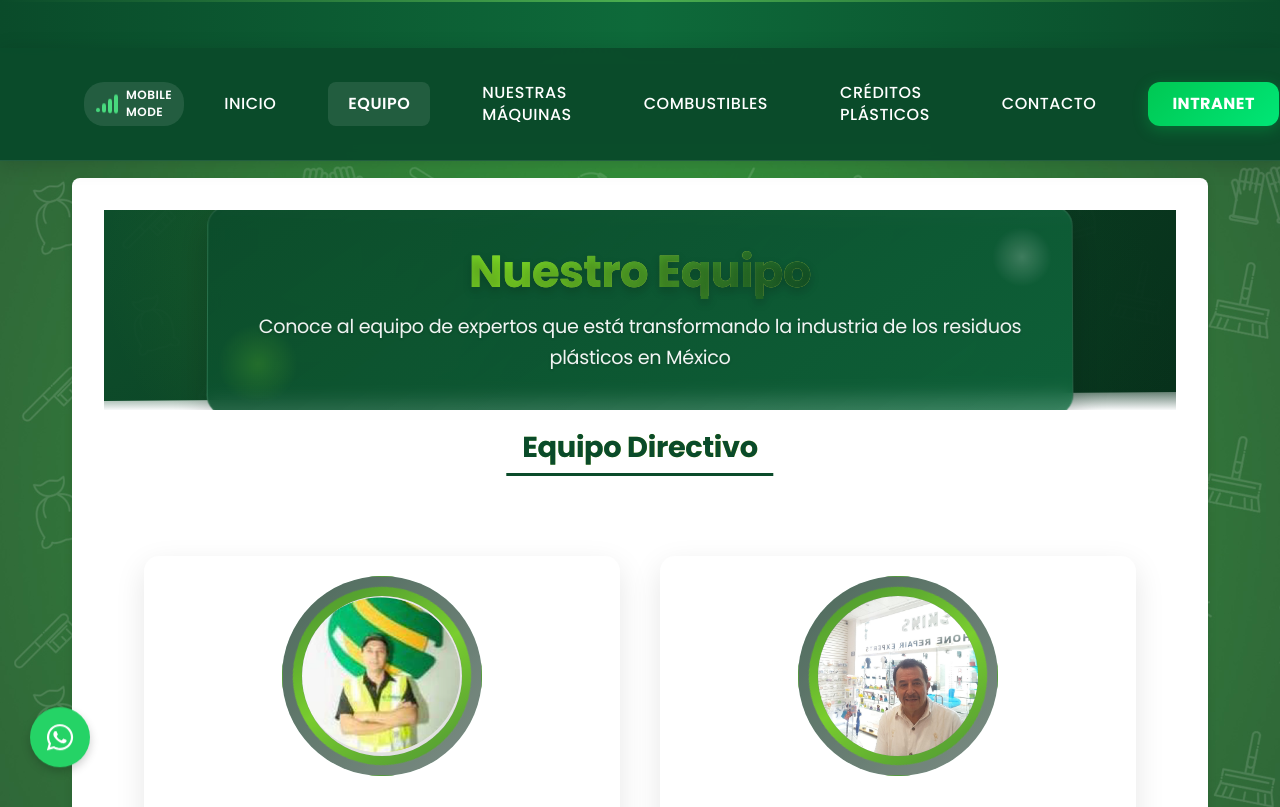
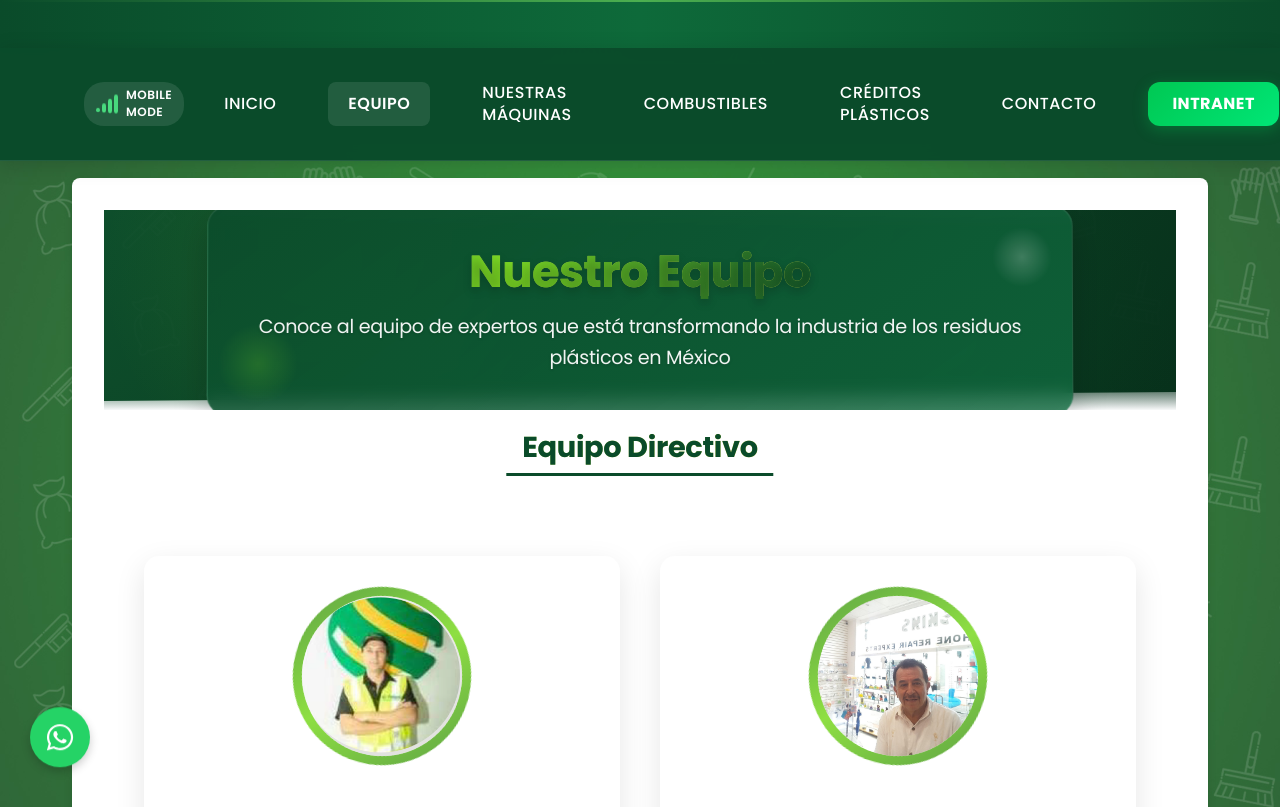
Before and after one commit to nfts2030/petgasmexicov2, a React (Vite) app: page /equipo in a window 1280 px wide. Shown: the top 807 px of the page. Built offline with nearby package versions, Linux system fonts and the light colour scheme.

Commit message:
Actualización del README y corrección del círculo gris en las tarjetas de equipo

```diff
--- a/src/pages/EquipoPage.tsx
+++ b/src/pages/EquipoPage.tsx
@@ -231,27 +231,18 @@ const MemberImage = styled.div<{ $imageUrl?: string }>`
     left: 0;
     right: 0;
     bottom: 0;
-    background: linear-gradient(135deg, rgba(10, 75, 42, 0.7) 0%, rgba(10, 75, 42, 0.4) 100%);
+    background: transparent;
     z-index: 1;
   }
 
-  &::after {
-    content: '';
-    position: absolute;
-    top: 0;
-    left: 0;
-    right: 0;
-    bottom: 0;
-    background: rgba(0, 0, 0, 0.3);
-    z-index: 1;
-  }
+
 
   .logo-spinner-container {
     position: absolute;
-    z-index: 2; /* Detrás de la foto */
+    z-index: 1; /* Detrás de la foto */
     transform: scale(1.2); /* Spinner más grande */
     transition: transform 0.3s ease;
-    background: rgba(255, 255, 255, 0.1);
+    background: transparent;
     border-radius: 50%;
     padding: 0;
     width: 100%;
```
Also changed, not shown: 1 other file (tests, documents, lock files or other folders).
